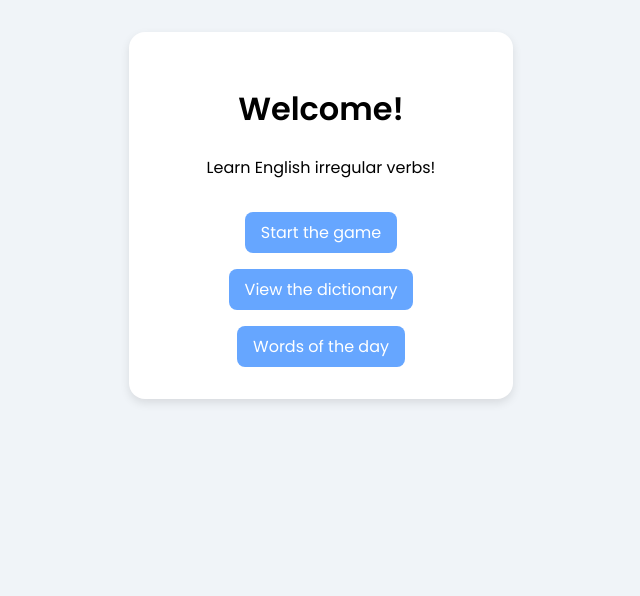
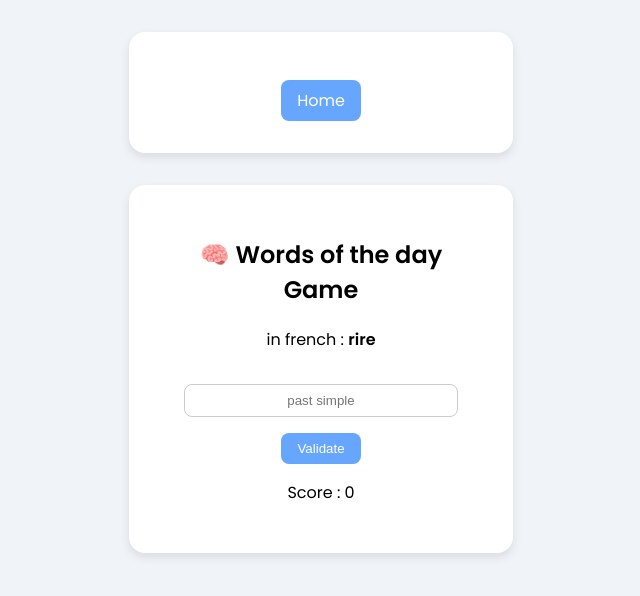
Before and after one commit to AdrienCopy/english_game, an Angular app: page /game-word-of-the-day in a window 1280 px wide. Before the commit this address led to /. Shown: the top 596 px of the page, without its empty margins (319-959 px from the left). Built offline with nearby package versions, Linux system fonts and the light colour scheme.

Commit message:
game-words

```diff
--- /dev/null
+++ b/react-app/src/assets/css/game-word-of-the-day.component.css
@@ -0,0 +1,29 @@
+.card {
+  background: white;
+  padding: 2rem;
+  border-radius: 1rem;
+  text-align: center;
+  width: 320px;
+  margin: 2rem auto;
+  box-shadow: 0 4px 10px rgba(0, 0, 0, 0.1);
+}
+.card input {
+  padding: 0.5rem;
+  width: 80%;
+  border-radius: 0.5rem;
+  border: 1px solid #ccc;
+  margin-top: 1rem;
+  text-align: center;
+}
+.card button {
+  margin-top: 1rem;
+  background: #66a6ff;
+  color: white;
+  border: none;
+  border-radius: 0.5rem;
+  padding: 0.5rem 1rem;
+  cursor: pointer;
+}
+.card button:hover {
+  background: #5590e6;
+}
--- a/src/app/app.routes.ts
+++ b/src/app/app.routes.ts
@@ -3,11 +3,13 @@ import { HomeComponent } from './home/home.component';
 import { GameComponent } from './game/game.component';
 import { DictionaryComponent } from './dictionary/dictionary.component';
 import { WordOfTheDayComponent } from './word-of-the-day/word-of-the-day.component';
+import { GameWordOfTheDayComponent } from './game-word-of-the-day/game-word-of-the-day.component';
 
 export const appRoutes: Routes = [
     { path: '', component: HomeComponent },
     { path: 'game', component: GameComponent },
     { path: 'dictionary', component: DictionaryComponent },
     { path: 'word-of-the-day', component: WordOfTheDayComponent },
+    { path: 'game-word-of-the-day', component: GameWordOfTheDayComponent },
     { path: '**', redirectTo: '' }
 ];
--- /dev/null
+++ b/src/app/game-word-of-the-day/game-word-of-the-day.component.html
@@ -0,0 +1,21 @@
+<div class="return">
+    <a routerLink="/" class="btn">Home</a>
+</div>
+
+<div class="card" *ngIf="currentWord">
+    <h2>🧠 Words of the day Game</h2>
+    <p>in french : <strong>{{ currentWord.translation }}</strong></p>
+
+    <input
+      [(ngModel)]="userAnswer"
+      placeholder="past simple"
+      (keyup.enter)="checkAnswer()"
+    />
+
+    <button (click)="checkAnswer()">Validate</button>
+
+    <p [style.color]="feedback.includes('✅') ? 'green' : 'red'">{{ feedback }}</p>
+    <p>Score : {{ score }}</p>
+
+
+</div>
--- /dev/null
+++ b/src/app/game-word-of-the-day/game-word-of-the-day.component.scss
@@ -0,0 +1,29 @@
+.card {
+    background: white;
+    padding: 2rem;
+    border-radius: 1rem;
+    text-align: center;
+    width: 320px;
+    margin: 2rem auto;
+    box-shadow: 0 4px 10px rgba(0,0,0,0.1);
+    input {
+        padding: 0.5rem;
+        width: 80%;
+        border-radius: 0.5rem;
+        border: 1px solid #ccc;
+        margin-top: 1rem;
+        text-align: center;
+      }
+      button {
+        margin-top: 1rem;
+        background: #66a6ff;
+        color: white;
+        border: none;
+        border-radius: 0.5rem;
+        padding: 0.5rem 1rem;
+        cursor: pointer;
+      }
+      button:hover {
+        background: #5590e6;
+      }
+  }
--- /dev/null
+++ b/src/app/game-word-of-the-day/game-word-of-the-day.component.ts
@@ -0,0 +1,59 @@
+import { Component } from '@angular/core';
+import { RouterModule } from '@angular/router';
+import { HttpClient, HttpClientModule } from '@angular/common/http';
+import { FormsModule } from '@angular/forms';
+import { NgIf } from '@angular/common';
+
+interface Word {
+  word: string;
+  type: string;
+  translation: string;
+  definition: string;
+  example: string;
+}
+
+@Component({
+  selector: 'app-game-word-of-the-day',
+  imports: [ RouterModule, HttpClientModule, FormsModule, NgIf ],
+  templateUrl: './game-word-of-the-day.component.html',
+  styleUrl: './game-word-of-the-day.component.scss'
+})
+export class GameWordOfTheDayComponent {
+  words: Word[] = [];
+  currentWord!: Word;
+  userAnswer: string = '';
+  feedback: string = '';
+  score: number = 0;
+
+  constructor(private http: HttpClient) {}
+
+  ngOnInit() {
+    this.loadWords();
+  }
+
+  loadWords() {
+    this.http.get<Word[]>('words.json').subscribe(data => {
+      this.words = data.sort((a, b) => a.word.localeCompare(b.word));
+      this.newWord();
+    });
+  }
+
+  newWord() {
+    const index = Math.floor(Math.random() * this.words.length);
+    this.currentWord = this.words[index];
+    this.userAnswer = '';
+    this.feedback = '';
+  }
+
+  checkAnswer() {
+    if (this.userAnswer.trim().toLowerCase() === this.currentWord.word) {
+      this.feedback = '✅ Correct !';
+      this.score++;
+    } else {
+      this.feedback = `❌ Mauvaise réponse : ${this.currentWord.word}`;
+    }
+
+    setTimeout(() => this.newWord(), 1500);
+  }
+
+}
--- a/src/app/home/home.component.html
+++ b/src/app/home/home.component.html
@@ -1,7 +1,8 @@
 <div class="home">
     <h1>Welcome!</h1>
     <p>Learn English irregular verbs!</p>
-    <a routerLink="/game" class="btn">Start the game</a>
-    <a routerLink="/dictionary" class="btn">View the dictionary</a>
+    <a routerLink="/game" class="btn">Start the game irregular verbs</a>
+    <a routerLink="/dictionary" class="btn">View the dictionary irregular verbs</a>
     <a routerLink="/word-of-the-day" class="btn">Words of the day</a>
-  </div>
+    <a routerLink="/game-word-of-the-day">Start the game words of the day</a>
+</div>
```
Also changed, not shown: 1 other file (tests, documents, lock files or other folders).
